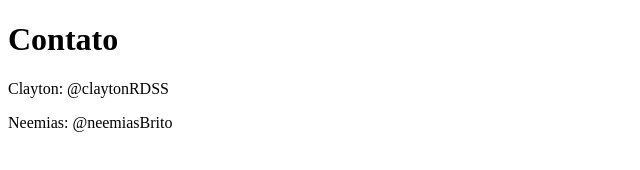
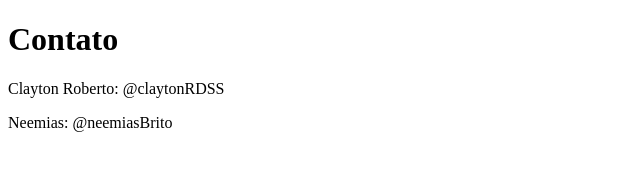
Before and after one commit to ClaytonRDSS/github-for-teams, a plain HTML site: page contato.html in a window 1280 px wide. Shown: the full height of the page, 0-640 px from the left. Drawn offline with Linux system fonts and the light colour scheme.

Commit message:
update name

```diff
--- a/contato.html
+++ b/contato.html
@@ -8,7 +8,7 @@
 </head>
 <body>
     <h1>Contato</h1>
-    <p>Clayton: @claytonRDSS</p>
+    <p>Clayton Roberto: @claytonRDSS</p>
     <p>Neemias: @neemiasBrito</p>
 </body>
 </html>
```
